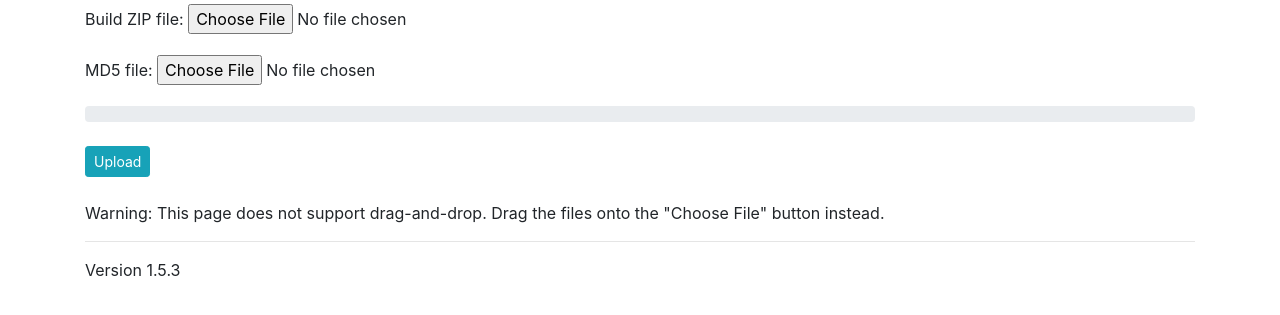
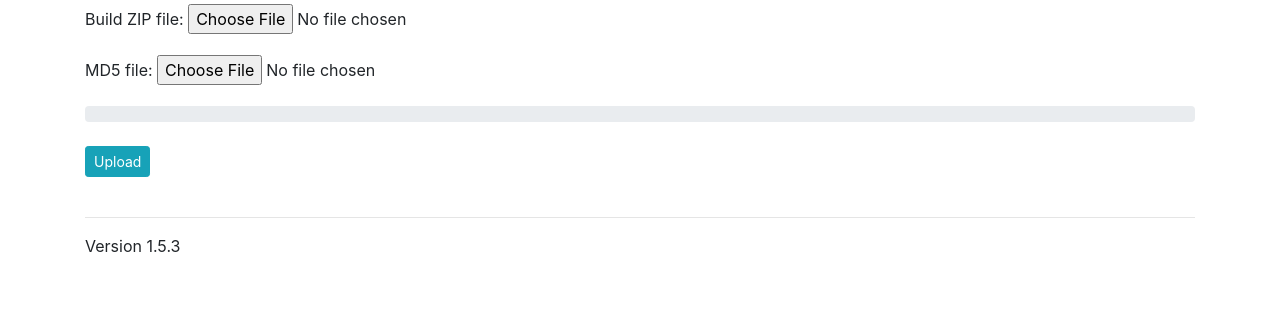
Before and after one commit to shipperstack/shipper, a Django app: template shipper/templates/shipper/build_upload.html in a window 1280 px wide. Shown: the part 329-644 px from the top of the page. Run offline with Django 3.2, Linux system fonts and the light colour scheme; the template is opened without the code that fills it: values that come from a table or form of the project are taken from there, others are empty; parts of the project's set-up code (start-up, migrations or seed data) failed here and were passed over; some libraries are stand-ins or nearby versions.

Commit message:
shipper: templates: remove drag and drop notice

```diff
--- a/shipper/templates/shipper/build_upload.html
+++ b/shipper/templates/shipper/build_upload.html
@@ -66,8 +66,6 @@
 
     <br>
 
-    <p>Warning: This page does not support drag-and-drop. Drag the files onto the "Choose File" button instead.</p>
-
     <script>
         $(':button').on('click', function () {
             // Disable button
```
